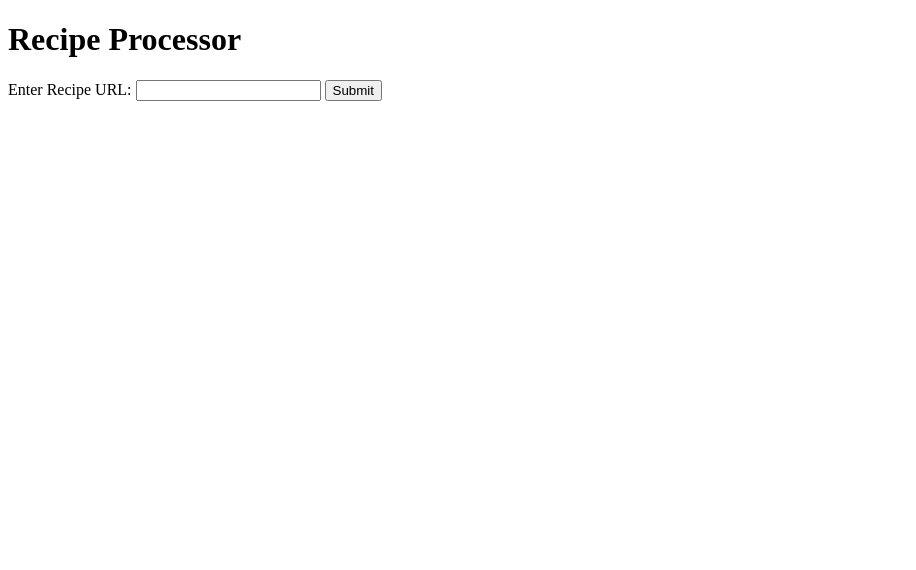
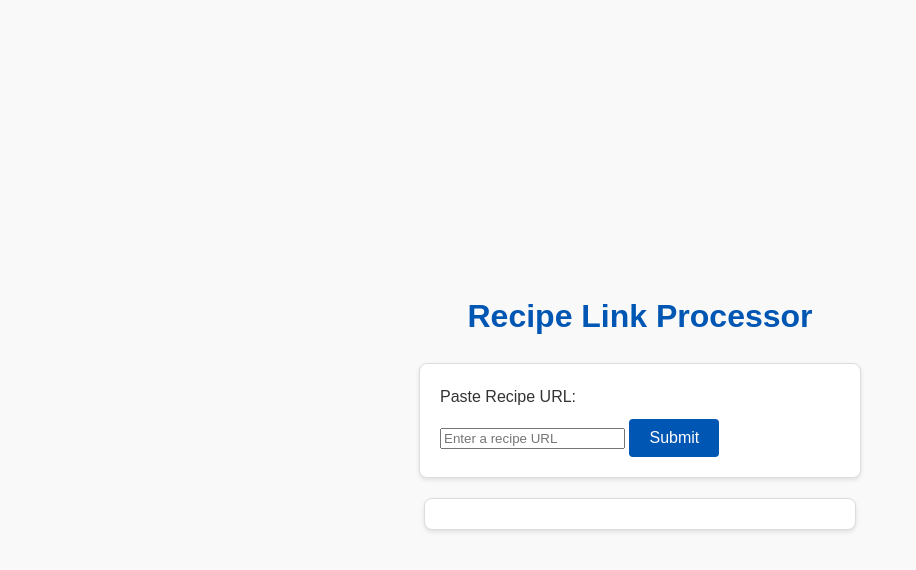
Before and after one commit to HexagonalSquares/my-repo, a website: page index.html in a window 1280 px wide. Shown: the whole page, without its empty margins (0-916 px from the left). Drawn offline with Linux system fonts and the light colour scheme.

Commit message:
fix(index.html): corrected stylesheet link to style.css for proper styling

```diff
--- a/index.html
+++ b/index.html
@@ -3,17 +3,18 @@
 <head>
   <meta charset="UTF-8">
   <meta name="viewport" content="width=device-width, initial-scale=1.0">
-  <title>Recipe URL Processor</title>
-  <link rel="stylesheet" href="styles.css">
+  <title>Recipe Link Processor</title>
+  <link rel="stylesheet" href="./style.css">
 </head>
 <body>
-  <h1>Recipe Processor</h1>
+  <h1>Recipe Link Processor</h1>
   <form id="recipeForm">
-    <label for="recipeUrl">Enter Recipe URL:</label>
-    <input type="url" id="recipeUrl" name="recipeUrl" required>
+    <label for="recipeUrl">Paste Recipe URL:</label>
+    <input type="text" id="recipeUrl" name="recipeUrl" placeholder="Enter a recipe URL" required>
     <button type="submit">Submit</button>
   </form>
   <div id="responseOutput"></div>
-  <script src="script.js"></script>
+
+  <script src="./script.js"></script>
 </body>
 </html>
```
